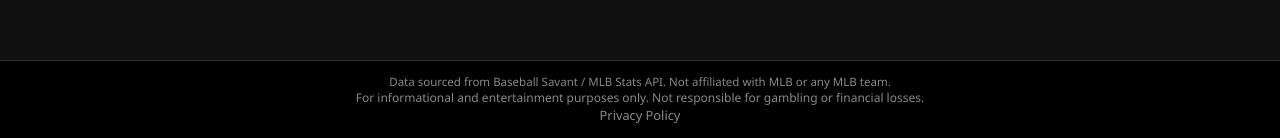
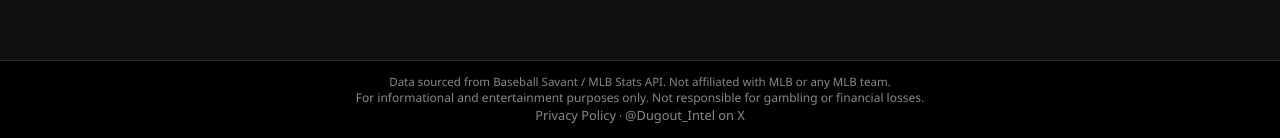
Before and after one commit to matchu46/Player-Analytics, a Flask app: page /about in a window 1280 px wide. Shown: the part 1462-1600 px from the top of the page. Run offline with Flask 3, Linux system fonts and the light colour scheme; parts of the project's set-up code (start-up, migrations or seed data) failed here and were passed over; some libraries are stand-ins or nearby versions.

Commit message:
Add @Dugout_Intel X handle to footer and fix twitter:site meta tag
Co-Authored-By: Claude Sonnet 4.6 <noreply@anthropic.com>

```diff
--- a/Player Analytics/app/templates/base.html
+++ b/Player Analytics/app/templates/base.html
@@ -15,7 +15,7 @@
     <meta property="og:url" content="https://dugoutintel.com{% block og_url %}{% endblock %}">
     <!-- Twitter Card -->
     <meta name="twitter:card" content="summary">
-    <meta name="twitter:site" content="@dugoutintel">
+    <meta name="twitter:site" content="@Dugout_Intel">
     <meta name="twitter:title" content="{% block twitter_title %}Dugout Intel | MLB Player Analytics{% endblock %}">
     <meta name="twitter:description" content="{% block twitter_description %}Free MLB player analytics powered by Statcast — pitch splits, spray charts, situational stats, and advanced metrics.{% endblock %}">
     <!-- Canonical URL -->
@@ -118,7 +118,7 @@
     <footer class="site-footer">
         <p>Data sourced from Baseball Savant / MLB Stats API. Not affiliated with MLB or any MLB team.</p>
         <p style="color:var(--text-muted); font-size:0.75rem;">For informational and entertainment purposes only. Not responsible for gambling or financial losses.</p>
-        <p><a href="/privacy" style="color:var(--text-muted); font-size:0.8rem;">Privacy Policy</a></p>
+        <p><a href="/privacy" style="color:var(--text-muted); font-size:0.8rem;">Privacy Policy</a> · <a href="https://x.com/Dugout_Intel" target="_blank" rel="noopener" style="color:var(--text-muted); font-size:0.8rem;">@Dugout_Intel on X</a></p>
     </footer>
 
     {% block scripts %}{% endblock %}
```
